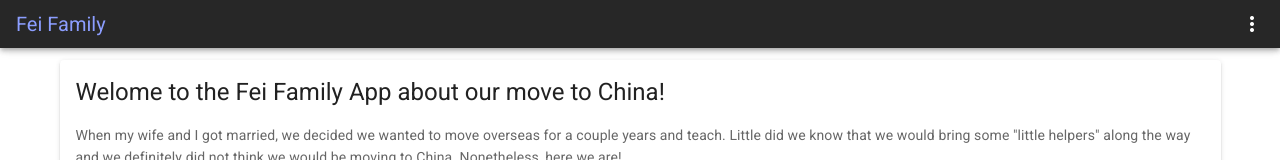
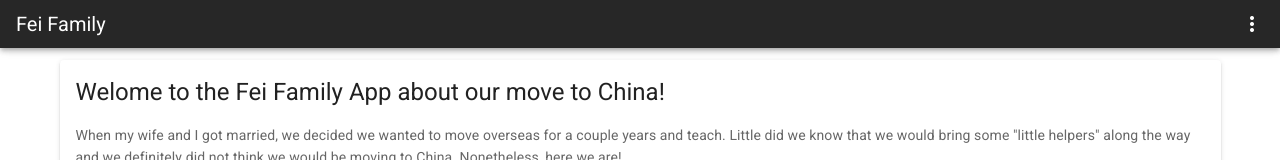
Before and after one commit to jhfernan/FeiFamApp, a Nuxt app: page / in a window 1280 px wide. Shown: the top 160 px of the page. Built offline with nearby package versions, Linux system fonts and the light colour scheme.

Commit message:
Minor change

```diff
--- a/layouts/default.vue
+++ b/layouts/default.vue
@@ -2,7 +2,7 @@
 	<v-app>
 		<v-app-bar app dense dark hide-on-scroll>
 			<v-toolbar-title>
-				<nuxt-link to="/">Fei Family</nuxt-link>
+				<nuxt-link class="white--text" to="/">Fei Family</nuxt-link>
 			</v-toolbar-title>
 			<div class="flex-grow-1"></div>
 			<v-btn icon>
```
